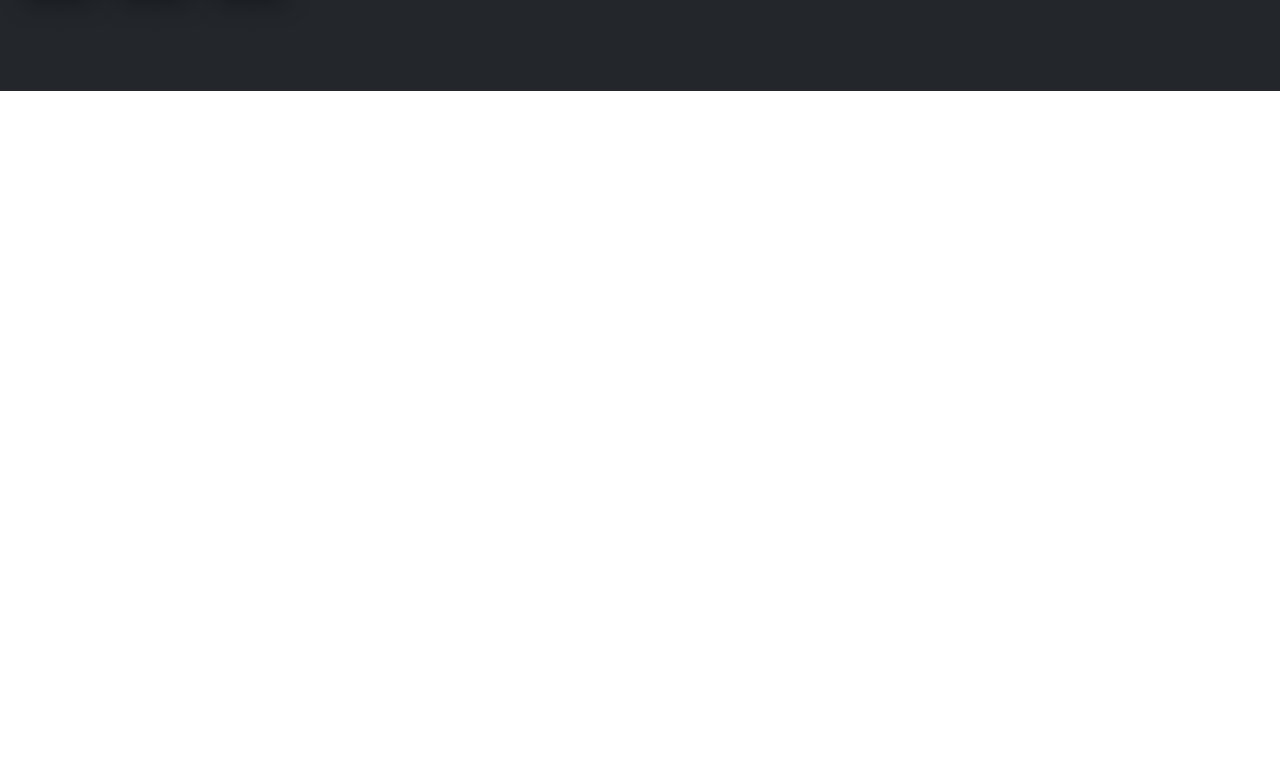
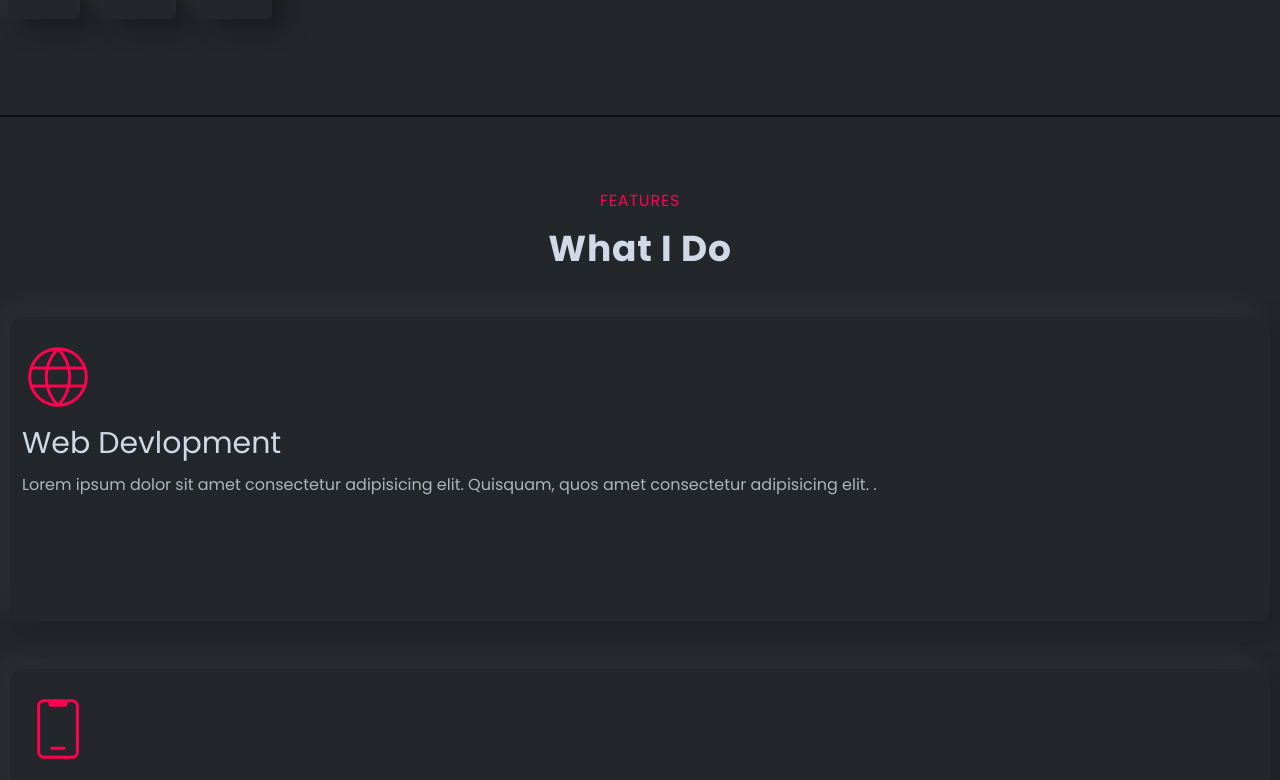
Before and after one commit to ilhamSkyOf19/portofolio, a React (Vite) app in the folder client/: page / in a window 1280 px wide. Shown: the part 1205-1985 px from the top of the page. Built offline with nearby package versions, Linux system fonts and the light colour scheme.

Commit message:
menambahkan section "what i do section"

```diff
--- a/client/package.json
+++ b/client/package.json
@@ -12,6 +12,7 @@
   "dependencies": {
     "@tailwindcss/vite": "^4.1.11",
     "@types/react-router": "^5.1.20",
+    "clsx": "^2.1.1",
     "react": "^19.1.0",
     "react-dom": "^19.1.0",
     "react-icons": "^5.5.0",
--- a/client/src/Home/SectionThumbnail/index.tsx
+++ b/client/src/Home/SectionThumbnail/index.tsx
@@ -4,7 +4,7 @@ import { Typewriter } from 'react-simple-typewriter';
 
 // img
 import personHd from '../../assets/img/person/person-hd.png';
-import SubjudulMedium from '../../components/SubjudulMedium';
+import SubjudulMedium from '../../components/SubJudulMedium';
 // icons
 import { FiFacebook } from "react-icons/fi";
 import BoxHrefIcon from '../../components/BoxHrefIcon';
@@ -24,7 +24,7 @@ const SectionThumbnail: FC = () => {
             {/* text */}
             <Describe />
             {/* social media */}
-            <div className='w-full flex flex-col justify-start items-start gap-6 px-2 mt-6'>
+            <div className='w-full flex flex-col justify-start items-start gap-6 px-2 mt-12'>
                 {/* subjudul social media  */}
                 <SubjudulMedium text='find with me' />
                 {/* social media */}
@@ -93,7 +93,6 @@ const Describe: FC = () => {
             <p className='text-md text-text-primary opacity-80 tracking-[0.1rem] mt-5'>
                 I am a Junior Full Stack Web Developer focused on creating modern, responsive, and efficient web applications, ready to contribute in a professional and collaborative environment.
             </p>
-
         </div>
     )
 }
--- /dev/null
+++ b/client/src/Home/SectionWhatIDo/index.tsx
@@ -0,0 +1,51 @@
+import { type FC } from 'react'
+import SubJudulPrimaryMedium from '../../components/SubJudulPrimaryMedium'
+import JudulSection from '../../components/JudulSection'
+import { useButtonHref } from '../../hook/useButtonHref';
+import CardWhatIDo from '../../components/CardWhatIDo';
+
+// icons
+import { CiGlobe, CiMobile3 } from "react-icons/ci";
+import { FaCode } from 'react-icons/fa6';
+
+
+const SectionWhatIDo: FC = () => {
+    return (
+        <section className='bg-tertiary-light w-full min-h-lvh mt-0.5 flex flex-col justify-start items-items py-18'>
+            {/* title */}
+            <div className='w-full flex flex-col justify-start items-center gap-4'>
+                <SubJudulPrimaryMedium text='features' />
+                <JudulSection text='what i do' />
+            </div>
+
+            {/* content card */}
+            <ContentCard />
+        </section>
+    )
+}
+
+// content card
+const ContentCard: FC = () => {
+    const [webDevlopment, mobileDevlopment, fullStack] = [useButtonHref('div'), useButtonHref('div'), useButtonHref('div')];
+    return (
+        <div className='w-full flex flex-col justify-start items-center px-2.5 gap-12 pt-12'>
+            {/* web devlopment */}
+            <CardWhatIDo title='Web Devlopment' icon={CiGlobe} desc='Lorem ipsum dolor sit amet consectetur adipisicing elit. Quisquam, quos amet consectetur adipisicing elit.  .' ref={webDevlopment.buttonRef as React.RefObject<HTMLDivElement>} click={webDevlopment.mouseDown} setClick={webDevlopment.setMouseDown} />
+
+            {/* App Devlopment */}
+            <CardWhatIDo title='Mobile Devlopment' icon={CiMobile3} desc='Lorem ipsum dolor sit amet consectetur adipisicing elit. Quisquam, quos amet consectetur adipisicing elit.  .' ref={mobileDevlopment.buttonRef as React.RefObject<HTMLDivElement>} click={mobileDevlopment.mouseDown} setClick={mobileDevlopment.setMouseDown} />
+
+            {/* full stack */}
+            <CardWhatIDo title='Mobile Devlopment' icon={FaCode} desc='Lorem ipsum dolor sit amet consectetur adipisicing elit. Quisquam, quos amet consectetur adipisicing elit.  .' ref={fullStack.buttonRef as React.RefObject<HTMLDivElement>} click={fullStack.mouseDown} setClick={fullStack.setMouseDown} />
+
+        </div>
+    )
+}
+
+
+
+
+
+
+
+export default SectionWhatIDo
--- a/client/src/Home/index.tsx
+++ b/client/src/Home/index.tsx
@@ -1,14 +1,13 @@
 import { type FC } from 'react'
 import LayoutPage from '../layouts/LayoutPage'
 import SectionThumbnail from './SectionThumbnail'
+import SectionWhatIDo from './SectionWhatIDo'
 
 const Home: FC = () => {
     return (
         <LayoutPage>
             <SectionThumbnail />
-            <div className='w-full min-h-lvh bg-white'>
-
-            </div>
+            <SectionWhatIDo />
         </LayoutPage>
     )
 }
--- /dev/null
+++ b/client/src/components/CardWhatIDo/index.tsx
@@ -0,0 +1,54 @@
+import ShadowBox from "../ShadowBox"
+import { FiArrowRight } from "react-icons/fi"
+import type { FC } from "react"
+import type { IconType } from "react-icons"
+import clsx from "clsx"
+
+// typee props card
+type Props = {
+    ref: React.RefObject<HTMLDivElement>,
+    click: boolean,
+    setClick: React.Dispatch<React.SetStateAction<boolean>>
+    icon: IconType;
+    title: string;
+    desc: string;
+}
+
+// cart
+const CardWhatIDo: FC<Props> = ({ click, setClick, ref, icon: Icon, title, desc }) => {
+
+    return (
+        <div ref={ref} className='w-full h-[19rem] relative' onClick={() => setClick(!click)}>
+            {/* shadow */}
+            <ShadowBox rounded='xl' />
+            <div className={clsx(
+                'w-full h-full z-2  flex flex-col justify-start items-start gap-3 pt-4 px-3 overflow-hidden transition-all duration-300 ease-in-out rounded-xl',
+                click ? 'bg-tertiary-dark' : 'bg-tertiary-light'
+            )}>
+                <div className={clsx(
+                    'w-full flex flex-col justify-start items-start gap-3 transition-transform duration-300 ease-in-out ',
+                    click ? 'translate-y-0' : 'translate-y-2'
+                )}>
+                    {/* icons */}
+                    <Icon className='text-7xl text-primary' />
+                    {/* title */}
+                    <h2 className='text-3xl font-normal text-text-primary'>
+                        {title}
+                    </h2>
+                    {/* description */}
+                    <p className='text-md text-text-primary opacity-80 mb-2'>
+                        {desc}
+                    </p>
+                    {/* icons arrow */}
+                    <FiArrowRight className={clsx(
+                        'text-primary text-4xl transition-all duration-300 ease-in-out',
+                        click ? 'translate-y-0 opacity-100' : 'translate-y-2 opacity-0'
+                    )} />
+                </div>
+
+            </div>
+        </div>
+    )
+}
+
+export default CardWhatIDo
--- /dev/null
+++ b/client/src/components/JudulSection/index.tsx
@@ -0,0 +1,14 @@
+import { type FC } from 'react'
+
+
+
+type Props = {
+    text: string
+}
+const JudulSection: FC<Props> = ({ text }) => {
+    return (
+        <h1 className='font-bold text-4xl text-text-primary capitalize tracking-[0.05rem]'>{text}</h1>
+    )
+}
+
+export default JudulSection
--- /dev/null
+++ b/client/src/components/ShadowBox/index.tsx
@@ -0,0 +1,18 @@
+import { type FC } from 'react'
+import clsx from 'clsx'
+
+// props
+type Props = {
+    rounded: 'md' | 'xl';
+}
+const ShadowBox: FC<Props> = ({ rounded }) => {
+    return (
+        <div className={clsx(
+            'w-full h-full absolute top-0 left-0 before:content-[""] before:absolute before:w-full before:h-full before:top-0 before:left-0 light before:shadow-[-10px_-10px_30px_rgba(255,255,255,0.05)]  after:content-[""] after:absolute after:w-full after:h-full after:bottom-0 after:right-0  after:shadow-[10px_10px_30px_rgba(0,0,0,0.2)]',
+            rounded === 'md' && 'before:rounded-md after:rounded-md',
+            rounded === 'xl' && 'before:rounded-xl after:rounded-xl'
+        )} />
+    )
+}
+
+export default ShadowBox
--- /dev/null
+++ b/client/src/components/SubJudulPrimaryMedium/index.tsx
@@ -0,0 +1,14 @@
+import { type FC } from 'react'
+
+
+// type props
+type Props = {
+    text: string;
+}
+const SubJudulPrimaryMedium: FC<Props> = ({ text }) => {
+    return (
+        <h2 className='text-center font-normal text-md text-primary uppercase tracking-[0.05rem]'>{text}</h2>
+    )
+}
+
+export default SubJudulPrimaryMedium
--- a/client/src/hook/useButtonHref.ts
+++ b/client/src/hook/useButtonHref.ts
@@ -19,9 +19,9 @@ export const useButtonHref = (type: 'div' | 'a') => {
             }
         }
 
-        document.addEventListener("mousedown", handleMouseDown);
+        document.addEventListener("click", handleMouseDown);
         return () => {
-            document.removeEventListener("mousedown", handleMouseDown);
+            document.removeEventListener("click", handleMouseDown);
         };
     }, [buttonRef])
 
--- a/client/src/index.css
+++ b/client/src/index.css
@@ -8,6 +8,14 @@
     --color-secondary: #f4f5f6;
     --color-tertiary: #0d1013;
     --color-tertiary-light: #23272b;
+    --color-tertiary-dark: #1c1f22;
     --color-gray: #f6f6f6;
     --color-text-primary: #d1d9e6;
+    --text-to-small: 0.6rem;
+
 }
+
+body {
+    background-color: #0d1013;
+    font-family: 'Poppins', sans-serif;
+}
```
Also changed, not shown: 2 other files (tests, documents, lock files or other folders).
